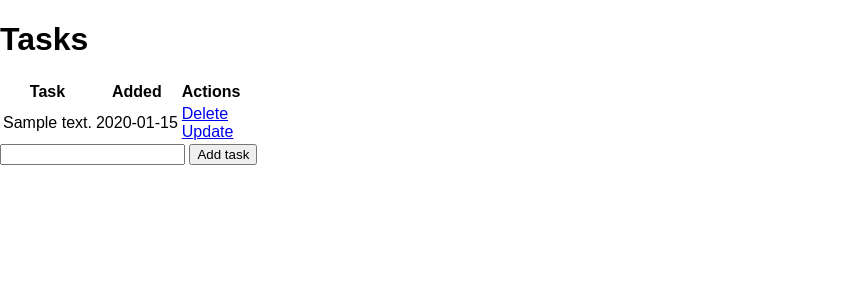
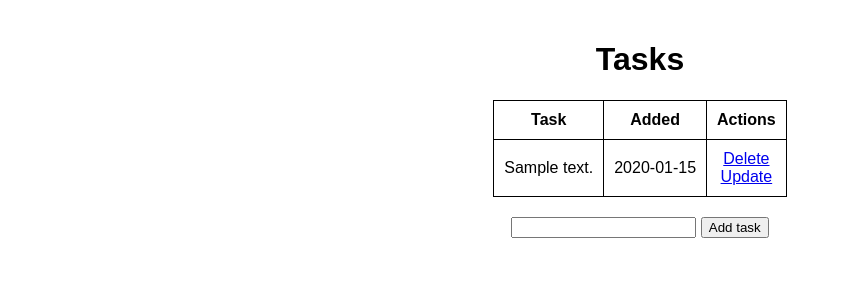
Before and after one commit to actuallyarnav/taskweb, a Flask app: page / in a window 1280 px wide. Shown: the top 300 px of the page, without its empty margins (0-850 px from the left). Run offline with Flask 3, Linux system fonts and the light colour scheme; tables that the repository leaves empty hold one stand-in row (values such as "Sample post").

Commit message:
basic working tasks app

```diff
--- a/static/css/main.css
+++ b/static/css/main.css
@@ -3,3 +3,27 @@ body {
     font-family: sans-serif;
     background-color: white;
 }
+
+.content {
+    padding: 20px;
+    max-width: 600px;
+    margin: 0 auto;
+    text-align: center;
+}
+
+table,
+th,
+td {
+    margin: 0 auto;
+    border-collapse: collapse;
+    border: 1px solid;
+    border-spacing: 0;
+
+    text-align: center;
+    padding: 10px;
+}
+
+.form {
+    padding-top: 20px;
+    size: 0 auto;
+}
--- a/templates/index.html
+++ b/templates/index.html
@@ -3,7 +3,10 @@
 {% endblock %} {% block body %}
 <div class="content">
     <h1>Tasks</h1>
+    {% if tasks|length <1 %}
+    <h3>There are no tasks yet. Add one below!</h3>
 
+    {% else %}
     <table>
         <tr>
             <th>Task</th>
@@ -23,6 +26,7 @@
         </tr>
         {% endfor %}
     </table>
+    {% endif %}
     <div class="form">
         <form action="/" method="POST">
             <input type="text" name="content" id="content" />
```
Also changed, not shown: instance/test.db.
